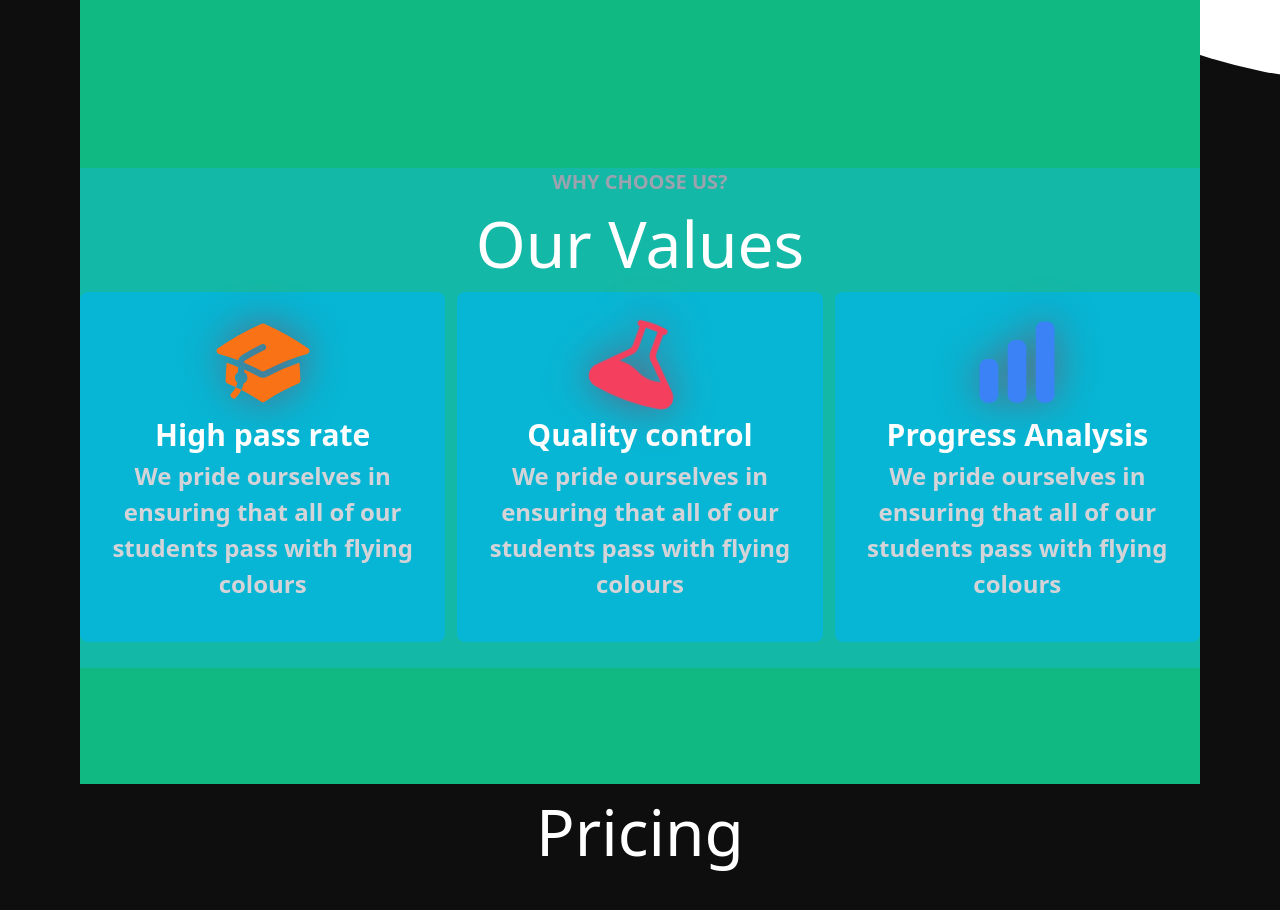
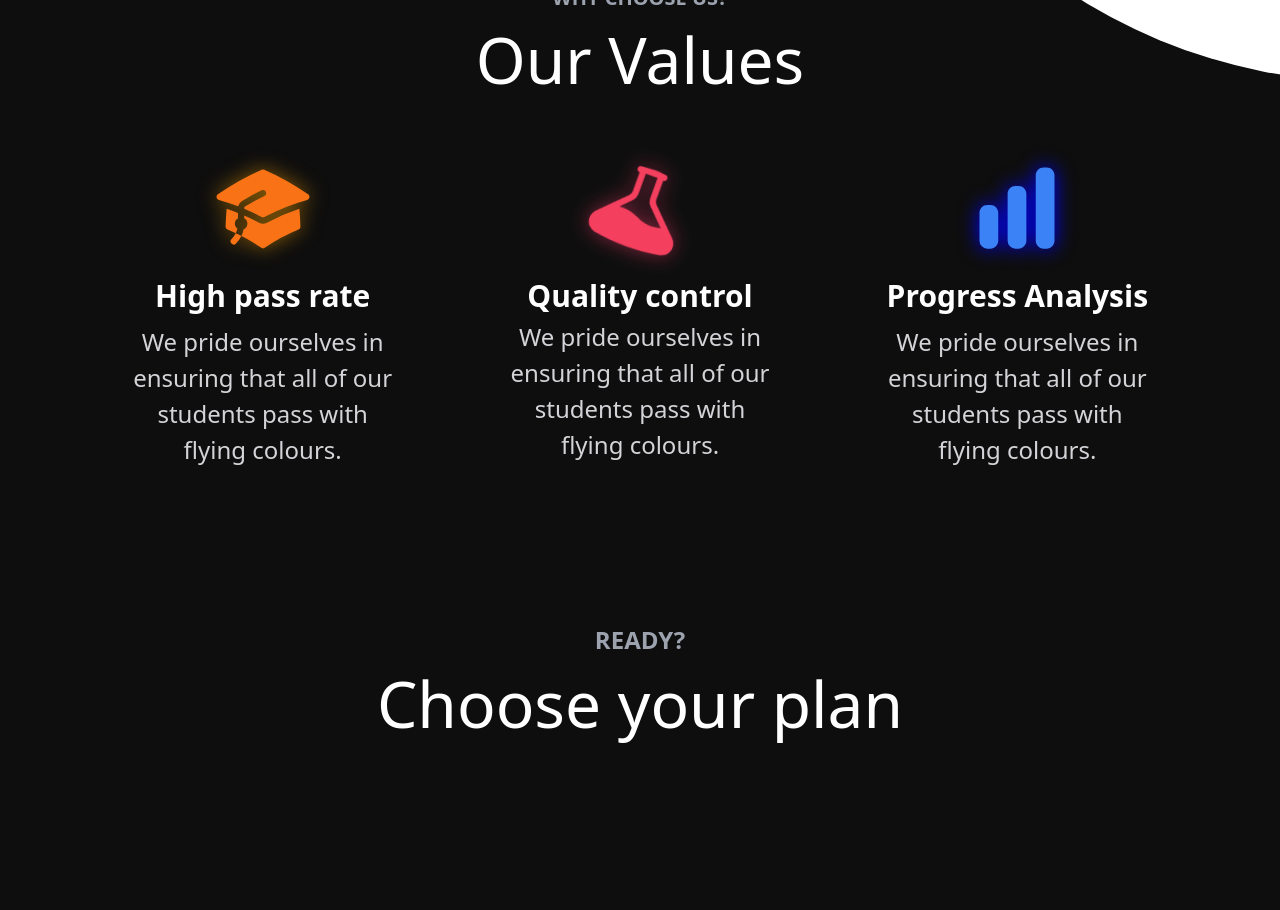
Before and after one commit to txriq03/Constantine-tailwind, a Next.js app: page / in a window 1280 px wide. Shown: the part 840-1750 px from the top of the page. Built offline with nearby package versions, Linux system fonts and the light colour scheme.

Commit message:
🪛 Refined about page

```diff
--- a/app/components/About.tsx
+++ b/app/components/About.tsx
@@ -1,34 +1,33 @@
 import { BeakerIcon, ChartBarIcon, AcademicCapIcon } from '@heroicons/react/24/solid'
+import { motion } from 'framer-motion'
 
 const About = () => {
   return (
-    <section className='relative h-[100vh] bg-emerald-500'>
-      <div className='absolute top-[23%] w-full h-[500px] bg-teal-500'>
+    <section className='relative h-[80vh] max-md:h-[1350px]'>
+      <div className='absolute top-[0] max-md:top-0 w-full h-[500px]'>
         <h2 className='text-gray-400 font-semibold text-xl uppercase text-center '>Why choose us?</h2>
         <h2 className='text-white text-[4rem] mt-[10] text-center '>Our Values</h2>
 
-        <div className='flex justify-evenly max-md:flex-col max-xl:gap-7 gap-3'>
-          <div className='h-[350px] w-[400px] bg-cyan-500 rounded-lg text-center'>
-          <AcademicCapIcon className="h-[100px] text-orange-500 w-[100px] drop-shadow-[0_0px_20px_rgba(200,12,30,0.5)] shadow-rose-500 mx-auto mt-[20px]" />
-          <h3 className=' text-3xl text-white mt-[5px] font-semibold '>High pass rate</h3>
-          <h4 className=' text-2xl text-zinc-300 leading-[1.5] mt-[5px] font-semibold '>We pride ourselves in ensuring that all of our students pass with flying colours</h4>
+        <div className='flex justify-evenly max-md:flex-col max-xl:gap-7 gap-3 mt-[30px]  '>
 
+          <div className='h-[350px] w-full   rounded-lg text-center'>
+            <AcademicCapIcon className="h-[100px] text-orange-500 w-[100px] drop-shadow-[0_0px_10px_rgba(255,165,0,0.5)] shadow-rose-500 mx-auto mt-[20px]" />
+            <h3 className=' text-3xl text-white mt-[20px] font-semibold '>High pass rate</h3>
+            <h4 className=' text-2xl text-zinc-300 leading-[1.5] mt-[10px] mx-[50px] max-xl:mx-[10px]  '>We pride ourselves in ensuring that all of our students pass with flying colours.</h4>
+          </div>
 
+          <div className='h-[350px] w-full  rounded-lg text-center '>
+            <BeakerIcon className="h-[100px] w-[100px] drop-shadow-[0_0px_10px_rgba(243,58,106,0.5)] shadow-rose-500 text-rose-500 mx-auto mt-[20px] rotate-[20deg]" />
+            <h3 className=' text-3xl text-white mt-[20px] font-semibold '>Quality control</h3>
+            <h4 className=' text-2xl text-zinc-300 leading-[1.5] mt-[5px] mx-[50px] max-xl:mx-[10px] '>We pride ourselves in ensuring that all of our students pass with flying colours.</h4>
           </div>
-          <div className='h-[350px] w-[400px]  rounded-lg text-center bg-cyan-500'>
-            <BeakerIcon className="h-[100px] w-[100px] drop-shadow-[0_0px_20px_rgba(200,12,30,0.5)] shadow-rose-500 text-rose-500 mx-auto mt-[20px] rotate-[20deg]" />
-            {/* <svg className='bg-transparent drop-shadow-xl shadow-rose-500' fill="none" stroke="currentColor" stroke-width="1.5" viewBox="0 0 24 24" xmlns="http://www.w3.org/2000/svg" aria-hidden="true">
-              <path stroke-linecap="round" stroke-linejoin="round" d="M9.75 3.104v5.714a2.25 2.25 0 01-.659 1.591L5 14.5M9.75 3.104c-.251.023-.501.05-.75.082m.75-.082a24.301 24.301 0 014.5 0m0 0v5.714c0 .597.237 1.17.659 1.591L19.8 15.3M14.25 3.104c.251.023.501.05.75.082M19.8 15.3l-1.57.393A9.065 9.065 0 0112 15a9.065 9.065 0 00-6.23-.693L5 14.5m14.8.8l1.402 1.402c1.232 1.232.65 3.318-1.067 3.611A48.309 48.309 0 0112 21c-2.773 0-5.491-.235-8.135-.687-1.718-.293-2.3-2.379-1.067-3.61L5 14.5"></path>
-            </svg> */}
-            <h3 className=' text-3xl text-white mt-[5px] font-semibold '>Quality control</h3>
-            <h4 className=' text-2xl text-zinc-300 leading-[1.5] mt-[5px] font-semibold '>We pride ourselves in ensuring that all of our students pass with flying colours</h4>
+
+          <div className='h-[350px] w-full  rounded-lg text-center'>
+            <ChartBarIcon className="h-[100px] text-blue-500 w-[100px] drop-shadow-[0_0px_10px_rgba(0,0,255,1)] shadow-blue-500 mx-auto mt-[20px]" />
+            <h3 className=' text-3xl text-white mt-[20px] font-semibold '>Progress Analysis</h3>
+            <h4 className=' text-2xl text-zinc-300 leading-[1.5] mt-[10px] mx-[50px] max-xl:mx-[10px] '>We pride ourselves in ensuring that all of our students pass with flying colours.</h4>
           </div>
-          <div className='h-[350px] w-[400px] bg-cyan-500 rounded-lg text-center'>
-            <ChartBarIcon className="h-[100px] text-blue-500 w-[100px] drop-shadow-[0_0px_20px_rgba(200,12,30,0.5)] shadow-rose-500 mx-auto mt-[20px]" />
-            <h3 className=' text-3xl text-white mt-[5px] font-semibold '>Progress Analysis</h3>
-            <h4 className=' text-2xl text-zinc-300 leading-[1.5] mt-[5px] font-semibold '>We pride ourselves in ensuring that all of our students pass with flying colours</h4>
 
-          </div>
         </div>
       </div>
     </section>
--- a/app/components/Pricing.tsx
+++ b/app/components/Pricing.tsx
@@ -2,7 +2,8 @@
 const Pricing = () => {
   return (
     <section className='h-[100vh]'>
-        <h2 className='text-white text-[4rem] text-center'>Pricing</h2>
+        <h2 className='text-gray-400 font-semibold text-2xl uppercase text-center '>Ready?</h2>
+        <h2 className='text-white text-[4rem] text-center'>Choose your plan</h2>
     </section>
   )
 }
--- a/package.json
+++ b/package.json
@@ -17,6 +17,7 @@
     "autoprefixer": "10.4.14",
     "eslint": "8.40.0",
     "eslint-config-next": "13.4.1",
+    "framer-motion": "^10.12.16",
     "next": "13.4.1",
     "next-auth": "^4.22.1",
     "postcss": "8.4.23",
```
Also changed, not shown: 1 other file (tests, documents, lock files or other folders).
